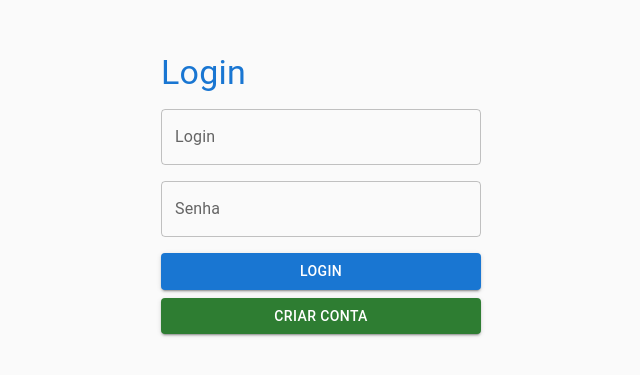
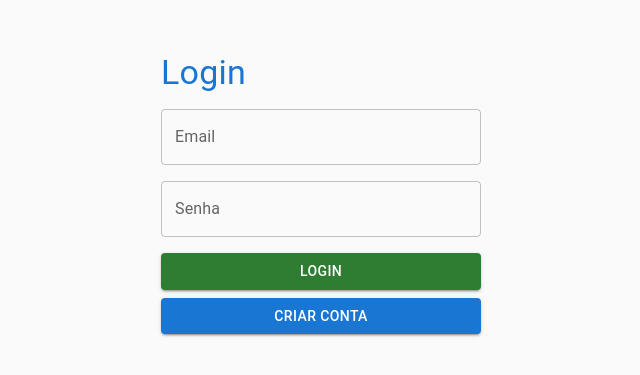
Before and after one commit to felipvut/chat-app, a Next.js app: page /login in a window 1280 px wide. Shown: the part 207-582 px from the top of the page, without its empty margins (319-959 px from the left). Built offline with nearby package versions, Linux system fonts and the light colour scheme; no server answers.

Commit message:
Adicionando tanstack

```diff
--- /dev/null
+++ b/app/QueryClientProvider.tsx
@@ -0,0 +1,14 @@
+'use client';
+
+import { QueryClient, QueryClientProvider } from '@tanstack/react-query';
+import { useState } from 'react';
+
+export default function ReactQueryProvider({ children }: { children: React.ReactNode }) {
+  const [queryClient] = useState(() => new QueryClient());
+
+  return (
+    <QueryClientProvider client={queryClient}>
+      {children}
+    </QueryClientProvider>
+  );
+}
--- /dev/null
+++ b/app/features/auth/hooks/auth.hook.ts
@@ -0,0 +1,33 @@
+/* eslint-disable @typescript-eslint/no-explicit-any */
+import { useMutation } from '@tanstack/react-query';
+import { AuthService } from '../../../services/auth.queries';
+import { useRouter } from 'next/navigation';
+
+const authService = new AuthService();
+
+export const useLogin = () => {
+    const router = useRouter();
+    return useMutation({
+        mutationFn: (data: any) => authService.login(data),
+        onSuccess: (response) => {
+            if (response?.token) {
+                localStorage.setItem('@chat-app/token', response?.token);
+                router.push('/home');
+            }
+        },
+        onError: (error) => {
+            console.error('Erro no login', error);
+        }
+    });
+};
+
+export const useRegister = () => {
+    return useMutation({
+        mutationFn: (data: any) => authService.register(data),
+        onSuccess: (response: any) => {
+        },
+        onError: (error) => {
+            console.error('Erro no login', error);
+        }
+    });
+};
--- /dev/null
+++ b/app/features/auth/schemas/login.schema.ts
@@ -0,0 +1,8 @@
+import { z } from 'zod';
+
+export const loginSchema = z.object({
+  email: z.string().email('Email inválido'),
+  password: z.string().min(6, 'Mínimo 6 caracteres'),
+});
+
+export type LoginFormData = z.infer<typeof loginSchema>;
--- /dev/null
+++ b/app/home/page.tsx
@@ -0,0 +1,14 @@
+'use client'
+
+import { Box, Typography } from "@mui/material";
+
+export default function Home() {
+
+  return (
+    <div className="flex min-h-screen items-center justify-center bg-zinc-50 font-sans">
+      <Box className="w-80" sx={{ display: 'flex', flexDirection: 'column', gap: 2 }}>
+        <Typography variant="h4" color="primary">Home</Typography>
+      </Box>
+    </div>
+  );
+}
--- a/app/layout.tsx
+++ b/app/layout.tsx
@@ -2,6 +2,7 @@
 
 import type { Metadata } from "next";
 import "./globals.css";
+import ReactQueryProvider from "./QueryClientProvider";
 
 export const metadata: Metadata = {
   title: "Create Next App",
@@ -16,7 +17,9 @@ export default function RootLayout({
   return (
     <html lang="pt-br">
       <body>
-        {children}
+        <ReactQueryProvider>
+          {children}
+        </ReactQueryProvider>
       </body>
     </html>
   );
--- /dev/null
+++ b/app/lib/axios/auth.interceptor.ts
@@ -0,0 +1,23 @@
+import axios from 'axios';
+
+const axiosInstance = axios.create({
+  baseURL: process.env.NEXT_PUBLIC_API_URL,
+  headers: {
+    'Content-Type': 'application/json',
+    Accept: 'application/json',
+  },
+});
+
+axiosInstance.interceptors.request.use(
+  (request) => {
+
+    const token = localStorage.getItem('@chat-app/token');
+    if(token) {
+        request.headers.Authorization = token;
+    }
+
+    return request;
+  },
+);
+
+export default axiosInstance;
--- a/app/login/page.tsx
+++ b/app/login/page.tsx
@@ -1,21 +1,75 @@
 'use client'
 
-import { Box, Button, TextField, Typography } from "@mui/material";
+import { Box, Button, TextField, Typography, Alert } from "@mui/material";
+import { useLogin } from "../features/auth/hooks/auth.hook";
+import { useForm } from "react-hook-form";
+import { zodResolver } from "@hookform/resolvers/zod";
 import { useRouter } from "next/navigation";
+import { LoginFormData, loginSchema } from "../features/auth/schemas/login.schema";
 
 export default function Home() {
+  const router = useRouter();
 
-  const router = useRouter();
+  const { mutate, isPending, isError } = useLogin();
+
+  const {
+    register,
+    handleSubmit,
+    formState: { errors }
+  } = useForm<LoginFormData>({
+    resolver: zodResolver(loginSchema)
+  });
+
+  const onSubmit = (data: LoginFormData) => {
+    mutate(data);
+  };
 
   return (
     <div className="flex min-h-screen items-center justify-center bg-zinc-50 font-sans">
-      <Box className="w-80" sx={{ display: 'flex', flexDirection: 'column', gap: 2 }}>
-        <Typography variant="h4" color="primary" >Login</Typography>
-        <TextField label="Login" />
-        <TextField label="Senha" />
-        <Box sx={{ display: 'flex', flexDirection: 'column', gap: 1 }}>
-          <Button variant="contained" color="primary" fullWidth>Login</Button>
-          <Button variant="contained" color="success" fullWidth onClick={() => router.push('/register')}>Criar Conta</Button>
+      <Box
+        component="form"
+        onSubmit={handleSubmit(onSubmit)}
+        className="w-80"
+        sx={{ display: 'flex', flexDirection: 'column', gap: 2 }}
+      >
+        <Typography variant="h4" color="primary">
+          Login
+        </Typography>
+
+        {isError && (
+          <Alert severity="error">
+            Email ou senha inválidos
+          </Alert>
+        )}
+
+        <TextField
+          label="Email"
+          {...register('email')}
+          error={!!errors.email}
+          helperText={errors.email?.message}
+        />
+
+        <TextField
+          label="Senha"
+          type="password"
+          {...register('password')}
+          error={!!errors.password}
+          helperText={errors.password?.message}
+        />
+        <Box sx={{ display: 'flex', flexDirection: 'column' }}>
+          <Button
+            sx={{ mb: 1 }}
+            type="submit"
+            color="success"
+            variant="contained"
+            fullWidth
+            disabled={isPending}
+          >
+            {isPending ? 'Entrando...' : 'Login'}
+          </Button>
+          <Button variant="contained" onClick={() => {router.push('/register')}}>
+            Criar conta
+          </Button>
         </Box>
       </Box>
     </div>
--- /dev/null
+++ b/app/services/auth.queries.ts
@@ -0,0 +1,16 @@
+/* eslint-disable @typescript-eslint/no-explicit-any */
+
+import axiosInstance from "../lib/axios/auth.interceptor";
+
+
+export class AuthService {
+    async login(data: any) {
+        const response = await axiosInstance.post('/login', data);
+        return response.data;
+    }
+
+    async register(data: any) {
+        const response = await axiosInstance.post('/register', data);
+        return response.data;
+    }
+}
```
Also changed, not shown: package.json (+6 -1 lines), 1 other file (tests, documents, lock files or other folders).
